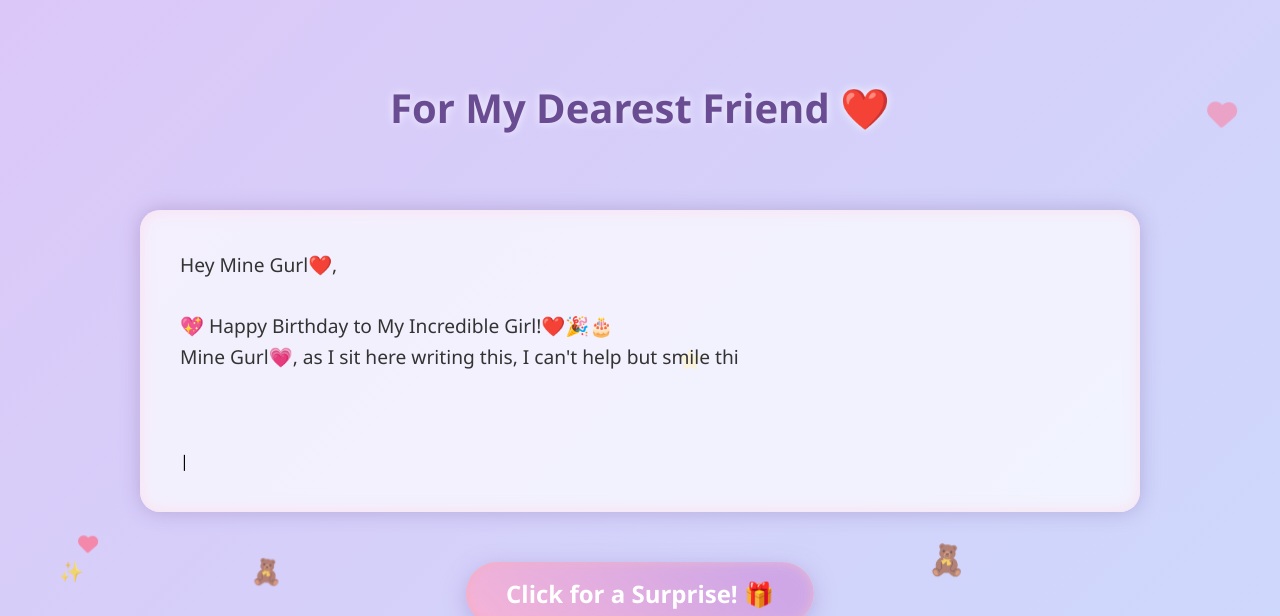
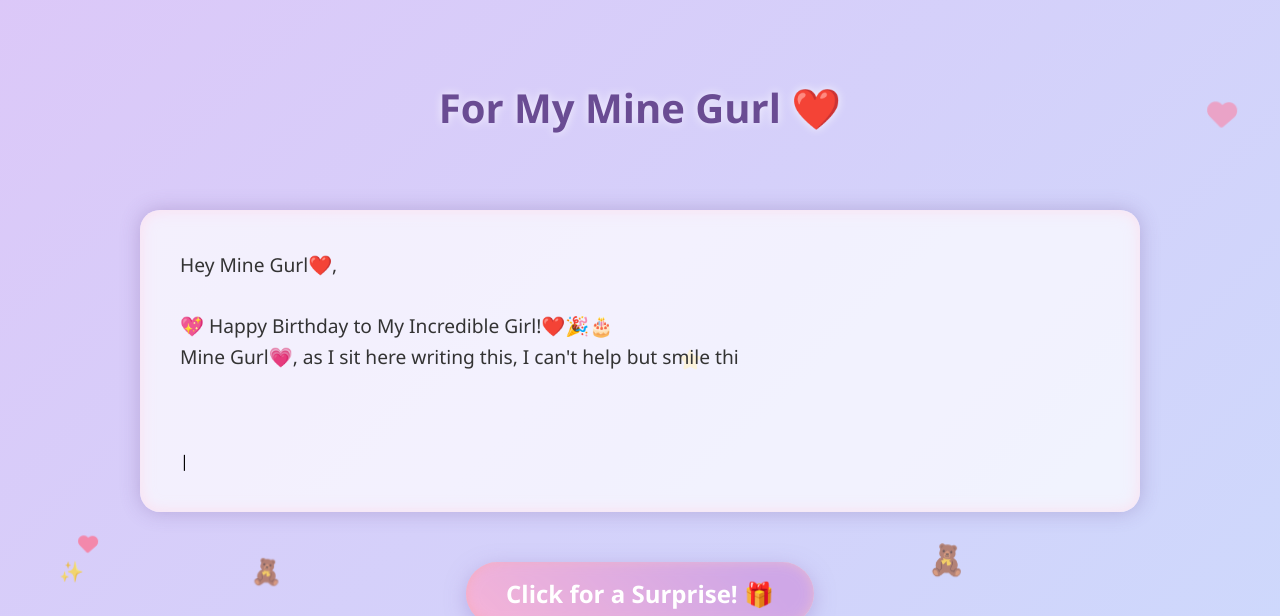
Before and after one commit to Sm0415/Birthday-wishes, a plain HTML site: page letter.html in a window 1280 px wide. Shown: the top 616 px of the page. Drawn offline with nearby package versions, Linux system fonts and the light colour scheme.

Commit message:
Update letter.html

```diff
--- a/letter.html
+++ b/letter.html
@@ -420,7 +420,7 @@
 <body>
     <div class="container">
         <header>
-            <h1>For My Dearest Friend ❤️</h1>
+            <h1>For My Mine Gurl ❤️</h1>
         </header>
 
         <div class="letter-container">
```
